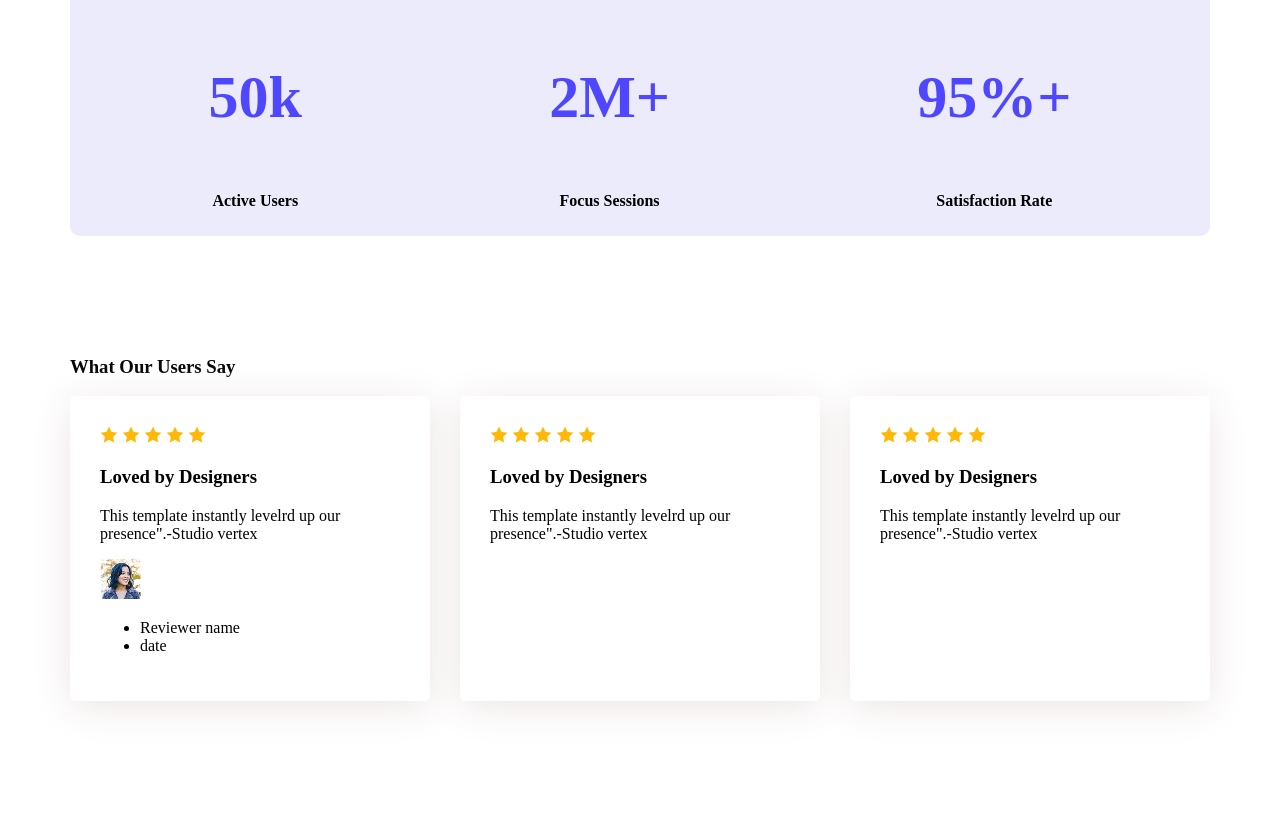
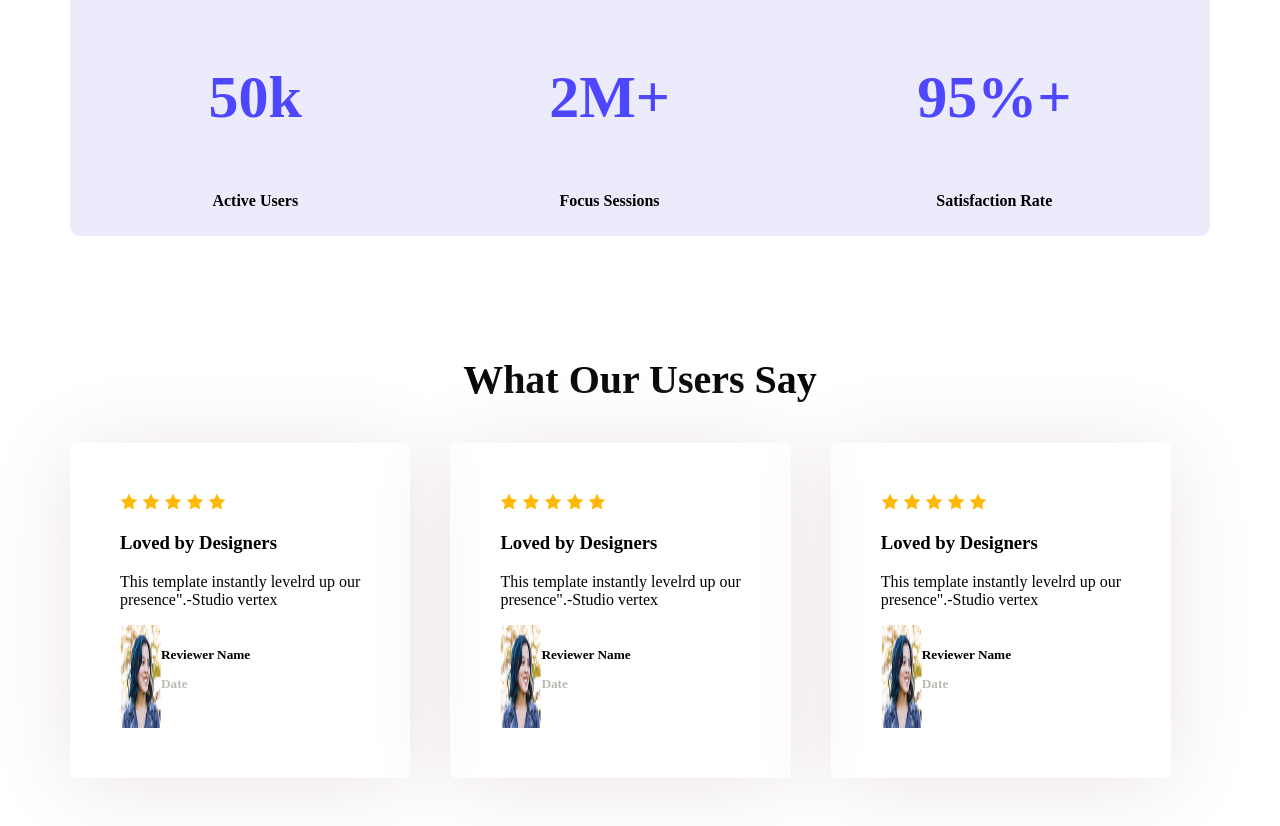
Before and after one commit to kolius2058/first-assignment-kolius, a plain HTML site: page index.html in a window 1280 px wide. Shown: the part 957-1783 px from the top of the page. Drawn offline with Linux system fonts and the light colour scheme.

```diff
--- a/css/style.css
+++ b/css/style.css
@@ -185,10 +185,29 @@
 
 .skills-container{
   display: flex;
-  gap: 30px;
+  gap: 40px;
 }
  .skill{
-  padding: 30px;
-  box-shadow: 0px 6px 40px 0px rgb(236, 228, 228) ;
+  padding: 50px;
+  box-shadow: 0px 6px 85px 0px rgb(236, 228, 228) ;
   border-radius: 5px;
+
  }
+
+.text-center{
+  font-size: 40px;
+  text-align: center;
+  color: bold;
+ }
+
+ .skills-name{
+  border: radius 60px;;
+  display: flex;
+  text-justify: auto;
+ }
+ .skill-date{
+  color: rgb(187, 187, 181);
+ }
+ .section{
+  border-end-end-radius: ;
+ }
--- a/index.html
+++ b/index.html
@@ -65,7 +65,7 @@
 </section>
 
 <section class="skills">
-<h3 class="section title">What Our Users Say</h3>
+<h3 class="section-title text-center" >What Our Users Say</h3>
 <div class="skills-container">
 <div class="skill">
     <img  src="./assets/icon-star.png" alt="">
@@ -74,11 +74,13 @@
     <img src="./assets/icon-star.png" alt="">
     <img src="./assets/icon-star.png" alt="">
     <h3 class="skill-title">Loved by Designers</h3>
-    <p class="skill-description">This template instantly levelrd up our presence".-Studio vertex</p>
-<img src="assets/avatar.png" alt="">
-<ul>
-    <li>Reviewer name</li>
-    <li>date</li>
+    <p class="skill-description">This template instantly levelrd up our <br>presence".-Studio vertex</p>
+    <div class="skills-name">
+   <img src="assets/avatar.png"; alt="">
+   <h5>Reviewer Name <p class="skill-date">Date</p></h5><br>
+
+    </div>
+
 </div>
 <div class="skill">
     <img  src="./assets/icon-star.png" alt="">
@@ -87,7 +89,12 @@
     <img src="./assets/icon-star.png" alt="">
     <img src="./assets/icon-star.png" alt="">
     <h3 class="skill-title">Loved by Designers</h3>
-    <p class="skill-description">This template instantly levelrd up our presence".-Studio vertex</p>
+    <p class="skill-description">This template instantly levelrd up our <br>presence".-Studio vertex</p>
+<div class="skills-name">
+   <img src="assets/avatar.png"; alt="">
+   <h5>Reviewer Name <p class="skill-date">Date</p></h5><br>
+
+    </div>
 </div>
 <div class="skill">
    <img  src="./assets/icon-star.png" alt="">
@@ -96,8 +103,15 @@
     <img src="./assets/icon-star.png" alt="">
     <img src="./assets/icon-star.png" alt="">
     <h3 class="skill-title">Loved by Designers</h3>
-    <p class="skill-description">This template instantly levelrd up our presence".-Studio vertex</p>
+    <p class="skill-description">This template instantly levelrd up our <br>presence".-Studio vertex</p>
+<div class="skills-name">
+   <img src="assets/avatar.png"; alt="">
+   <h5>Reviewer Name <p class="skill-date">Date</p></h5><br>
+
+    </div>
 </div>
+</div>
+
 </div>
 
 </section>
```
